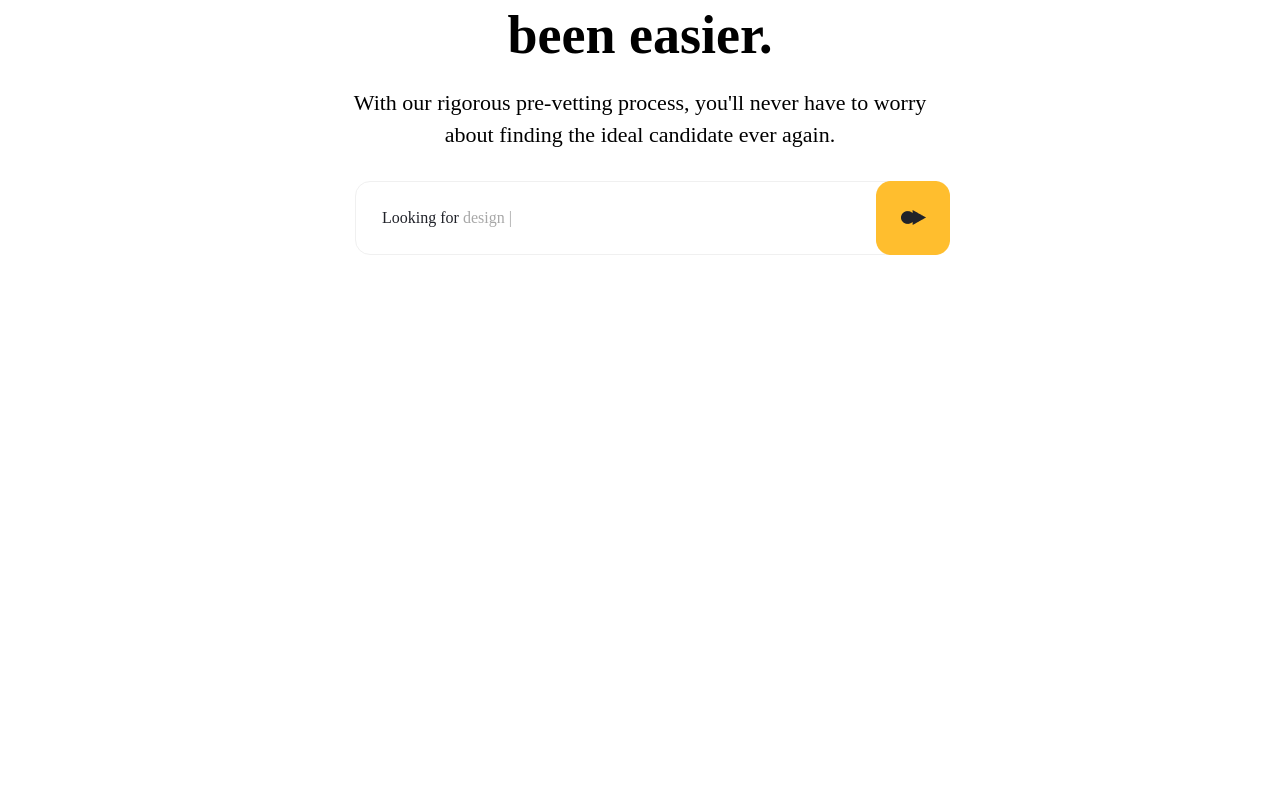
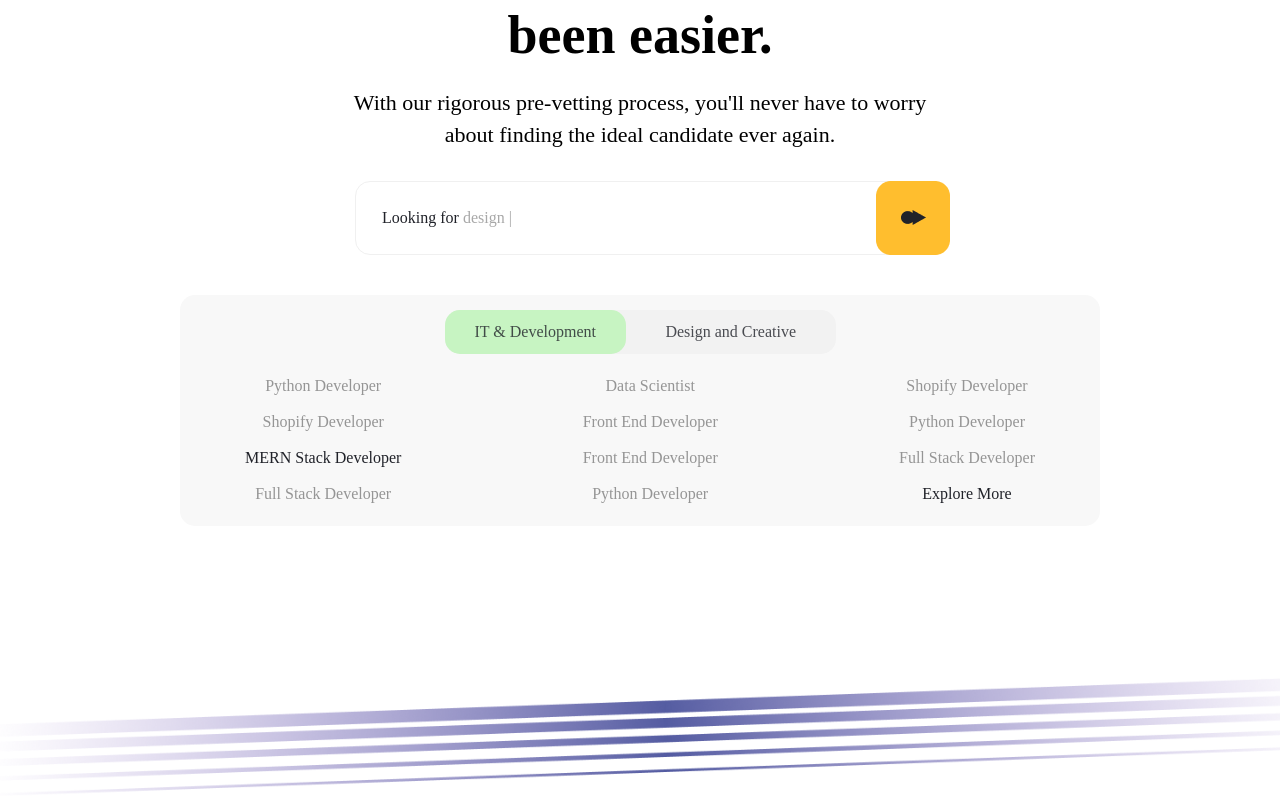
Before and after one commit to Willochs316/landing-page_react-vite-typescript, a React (Vite) app: page / in a window 1280 px wide. Shown: the part 615-1415 px from the top of the page. Before the commit the page ends 944 px from the top, so only its background shows below. Built offline with nearby package versions, Linux system fonts and the light colour scheme; a web font is replaced by a local one.

Commit message:
added union to interface

```diff
--- a/src/App.tsx
+++ b/src/App.tsx
@@ -1,9 +1,11 @@
+import Images from "@assets/images";
 import Header from "@layouts/Header/Header";
 
 function App() {
   return (
     <>
       <Header />
+      <img className="union" src={Images.union} alt="" />
     </>
   );
 }
--- a/src/assets/images/index.tsx
+++ b/src/assets/images/index.tsx
@@ -2,6 +2,7 @@ const Images = {
   logo: new URL("./logo.png", import.meta.url).href,
   zwilt: new URL("./zwilt-tba-1-01 2.png", import.meta.url).href,
   inputIcon: new URL("./input-icon.png", import.meta.url).href,
+  union: new URL("./union.png", import.meta.url).href,
 };
 
 export default Images;
--- /dev/null
+++ b/src/components/Service/Service.css
@@ -0,0 +1,98 @@
+.service {
+  /* display: flex; */
+  padding-top: 40px;
+  position: relative;
+}
+
+.service-container {
+  display: flex;
+  flex-direction: column;
+  align-items: center;
+  width: 920px;
+  border-radius: 15px;
+  background: #f8f8f8;
+}
+
+.service-header {
+  display: flex;
+  align-items: center;
+  justify-content: center;
+  padding-top: 15px;
+}
+
+.service-tagline {
+  display: flex;
+  align-items: center;
+  justify-content: center;
+  width: 391px;
+  height: 44px;
+  border-radius: 15px;
+  background: #f2f2f2;
+}
+
+.service-info {
+  width: 192px;
+  height: 44px;
+  border-radius: 15px;
+  padding: 10px 30px;
+  cursor: pointer;
+  white-space: nowrap;
+}
+
+.service-info.active {
+  background: #c7f4c2;
+}
+
+.service-design {
+  width: 288px;
+  height: 44px;
+  border-radius: 15px;
+  padding: 10px 30px;
+  opacity: 0.15px;
+  white-space: nowrap;
+  cursor: pointer;
+}
+
+.service-title {
+  font-style: normal;
+  font-weight: 500;
+  font-size: 16px;
+  line-height: 24px;
+  text-align: center;
+  color: #202229;
+  opacity: 0.8;
+}
+
+.service-menu {
+  display: flex;
+  align-items: center;
+  justify-content: space-between;
+  width: 100%;
+  margin: 0 auto;
+  padding: 23px 65px;
+}
+
+.service-menu-items {
+  display: flex;
+  flex-direction: column;
+  align-items: center;
+  text-decoration: none;
+  list-style: none;
+}
+
+.service-menu-item {
+  font-style: normal;
+  font-weight: 400;
+  font-size: 16px;
+  display: flex;
+  align-items: center;
+  color: #959595;
+}
+
+.service-menu-item.service-list.acive {
+  color: #202229;
+}
+
+.service-list {
+  padding-top: 18px;
+}
--- /dev/null
+++ b/src/components/Service/Service.tsx
@@ -0,0 +1,64 @@
+import "./Service.css";
+
+const ItDepartment: React.FC = () => {
+  return (
+    <div className="service">
+      <div className="service-container">
+        <div className="service-header">
+          <div className="service-tagline">
+            <div className="service-info active">
+              <p className="service-title">IT & Development</p>
+            </div>
+
+            <div className="service-design">
+              <p className="service-title">Design and Creative</p>
+            </div>
+          </div>
+        </div>
+
+        <div className="service-menu">
+          <ul className="service-menu-items">
+            <li className="service-menu-item">Python Developer</li>
+            <li className="service-menu-item service-list">
+              Shopify Developer
+            </li>
+            <li className="service-menu-item service-list acive">
+              MERN Stack Developer
+            </li>
+            <li className="service-menu-item service-list">
+              Full Stack Developer
+            </li>
+          </ul>
+
+          {/*  */}
+
+          <ul className="service-menu-items service-menu-items-con">
+            <li className="service-menu-item">Data Scientist</li>
+            <li className="service-menu-item service-list">
+              Front End Developer
+            </li>
+            <li className="service-menu-item service-list">
+              Front End Developer
+            </li>
+            <li className="service-menu-item service-list">Python Developer</li>
+          </ul>
+
+          {/*  */}
+
+          <ul className="service-menu-items">
+            <li className="service-menu-item">Shopify Developer</li>
+            <li className="service-menu-item service-list">Python Developer</li>
+            <li className="service-menu-item service-list">
+              Full Stack Developer
+            </li>
+            <li className="service-menu-item service-list acive">
+              Explore More
+            </li>
+          </ul>
+        </div>
+      </div>
+    </div>
+  );
+};
+
+export default ItDepartment;
--- a/src/index.css
+++ b/src/index.css
@@ -21,3 +21,8 @@ body {
 html {
   scroll-behavior: smooth;
 }
+
+.union {
+  width: 100%;
+  padding-top: 78px;
+}
--- a/src/layouts/Header/Header.tsx
+++ b/src/layouts/Header/Header.tsx
@@ -1,12 +1,13 @@
 import { useState } from "react";
 import Images from "@assets/images";
 import NavBar from "@components/NavBar/NavBar";
+import ItDepartment from "@components/Service/Service";
 import "./Header.css";
 
 const Header: React.FC = () => {
-  const [inputValue, setInputValue] = useState("");
+  const [inputValue, setInputValue] = useState<string>("");
 
-  const handleInput = (e: any) => {
+  const handleInput = (e: React.ChangeEvent<HTMLInputElement>) => {
     setInputValue(e.target.value);
   };
 
@@ -44,6 +45,8 @@ const Header: React.FC = () => {
 
           <img src={Images.inputIcon} className="header-input-icon" />
         </form>
+
+        <ItDepartment />
       </div>
     </header>
   );
```
Also changed, not shown: src/assets/images/union.png (added).
